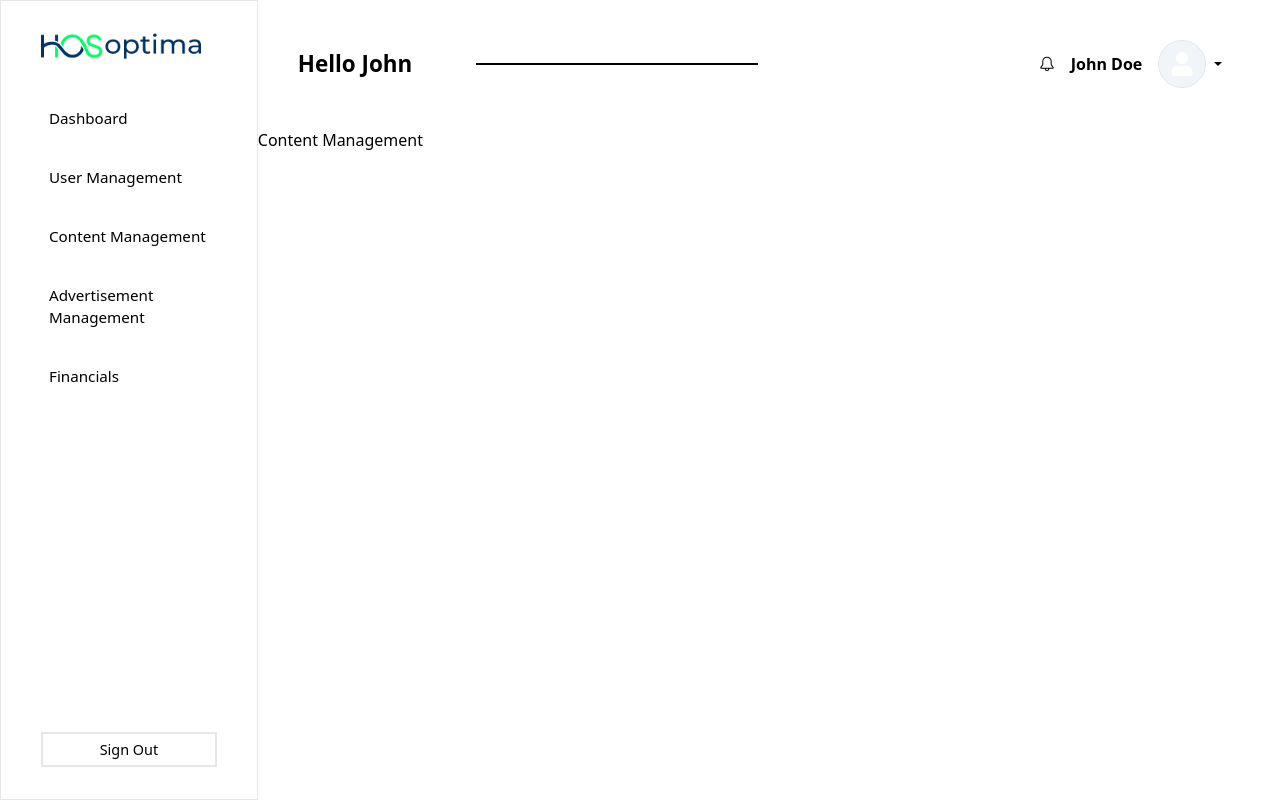
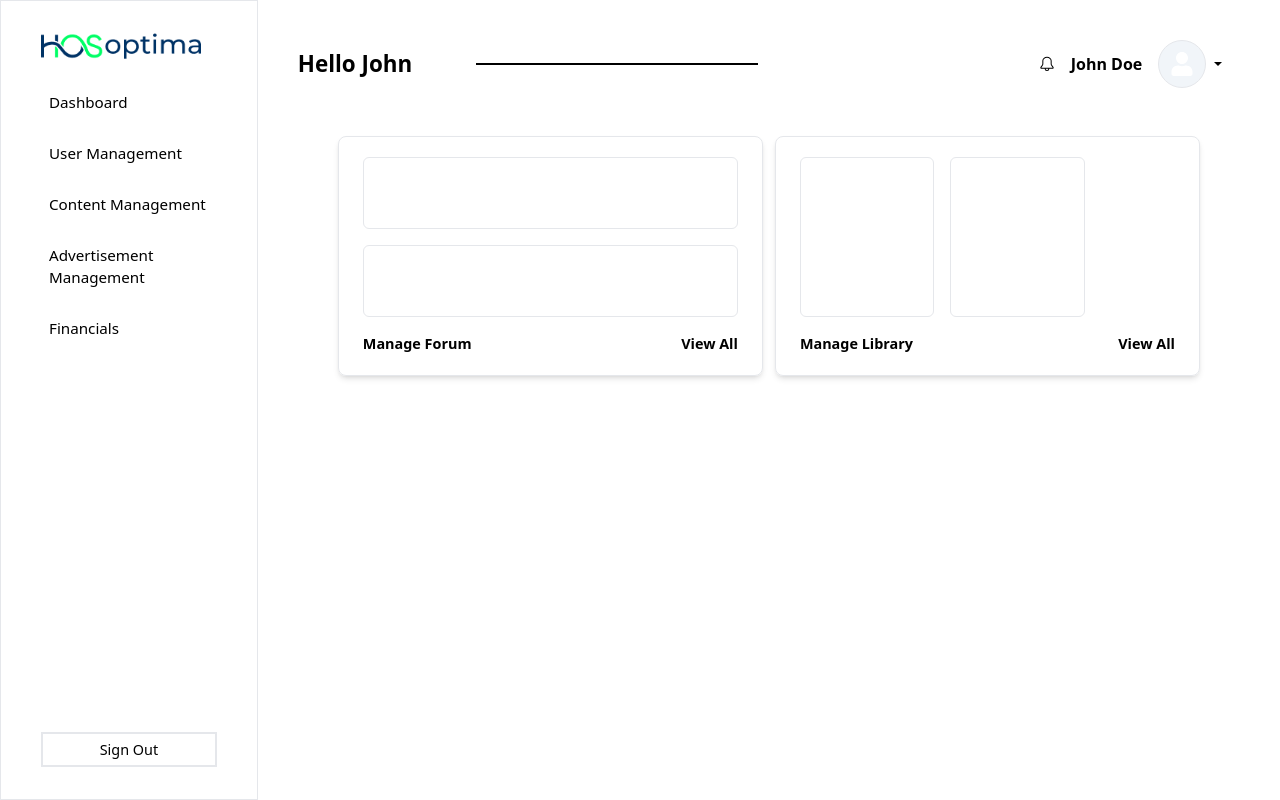
Before and after one commit to Haymoux/test-haybe, a Next.js app in the folder frontend/: page /super-admin/content-management in a window 1280 px wide. Built offline with nearby package versions, Linux system fonts and the light colour scheme.

Commit message:
little update on the content maagement page

```diff
--- a/frontend/app/super-admin/content-management/page.tsx
+++ b/frontend/app/super-admin/content-management/page.tsx
@@ -1,7 +1,32 @@
 // import React from 'react'
+
+import Link from "next/link";
 
 export default function ContentManagement() {
     return (
-     <div>Content Management</div>
+     <div className='mx-20 max-sm:mx-4 my-2'>
+        <div className="flex gap-3 max-lg:grid max-lg:w-full">
+            <div className='shadow-md rounded-lg border w-[50%] max-lg:w-full grid gap-4 py-5 px-6' >
+                <div className="w-full h-[10rem] grid gap-4">
+                    <div className="w-full border rounded-md"></div>
+                    <div className="w-full border rounded-md"></div>
+                </div>
+                <div className="flex w-full justify-between font-semibold text-[0.9rem]">
+                    <Link href={ `/super-admin/content-management`}>Manage Forum </Link>
+                    <Link href={ `/super-admin/content-management`}>View All</Link>
+                </div>
+            </div>
+            <div className='shadow-md rounded-lg border w-[50%] max-lg:w-full grid gap-4 py-5 px-6' >
+                <div className="w-[76%] h-[10rem] flex gap-4">
+                    <div className="h-full w-full border rounded-md"></div>
+                    <div className="h-full w-full border rounded-md"></div>
+                </div>
+                <div className="flex w-full justify-between font-semibold text-[0.9rem]">
+                    <Link href={ `/super-admin/content-management`}>Manage Library </Link>
+                    <Link href={ `/super-admin/content-management`}>View All</Link>
+                </div>
+            </div>
+        </div>
+    </div>
     )
 }
--- a/frontend/components/Graphs/AcquisitionChart.tsx
+++ b/frontend/components/Graphs/AcquisitionChart.tsx
@@ -31,11 +31,6 @@ const AcquisitionChart: React.FC = () => {
     xaxis: {
       categories: ['Feb', 'Mar', 'Apr', 'May', 'Jun'],
     },
-    yaxis: {
-      title: {
-        text: '$ (thousands)'
-      }
-    },
     fill: {
       opacity: 1
     },
--- a/frontend/components/SideBar.tsx
+++ b/frontend/components/SideBar.tsx
@@ -29,7 +29,7 @@ export const SideBar: React.FC<SideBarProps> = ({ isOpen, toggleSidebar }) => {
         ${isOpen ? 'translate-x-0' : '-translate-x-full'}
         md:relative md:translate-x-0 md:w-auto md:flex
       `}>
-        <div className='flex flex-col gap-10 w-full max-sm:w-[50vw] max-md:text-sm'>
+        <div className='flex flex-col gap-6 w-full max-sm:w-[50vw] max-md:text-sm'>
           <div className='flex justify-between items-center md:hidden'>
             <Image
               src={logo}
@@ -47,7 +47,7 @@ export const SideBar: React.FC<SideBarProps> = ({ isOpen, toggleSidebar }) => {
             className='w-[10rem] hidden md:block'
           />
 
-          <div className='flex flex-col gap-5 text-[0.95rem]'>
+          <div className='flex flex-col gap-3 text-[0.95rem]'>
             <Link
               href={`/super-admin/dashboard`}
               className='hover:bg-gray-100 p-2 rounded'
```
